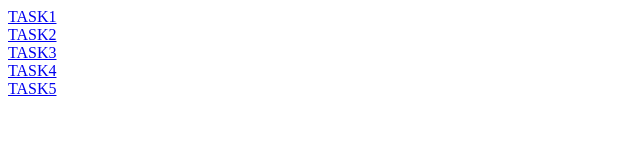
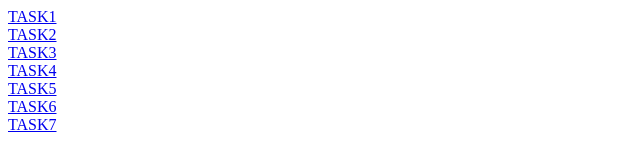
Before and after one commit to Moulivaraprasad/TASKS, a plain HTML site: page index.html in a window 1280 px wide. Shown: the whole page, without its empty margins (0-640 px from the left). Drawn offline with Linux system fonts and the light colour scheme.

Commit message:
Update index.html

```diff
--- a/index.html
+++ b/index.html
@@ -11,5 +11,8 @@
         <div><a href="https://moulivaraprasad.github.io/menu-without_hyperlink-/">TASK3</a></div>
         <div><a href="https://moulivaraprasad.github.io/RESTUARENT_MENU/">TASK4</a></div>
         <div><a href="https://moulivaraprasad.github.io/task5-veg-and-non-veg-menu-/">TASK5</a></div>
+        <div><a href="https://moulivaraprasad.github.io/melody-songs-website/">TASK6</a></div>
+        <div><a href="https://moulivaraprasad.github.io/shopping-site/">TASK7</a></div>
+
     </body>
 </html>
```
